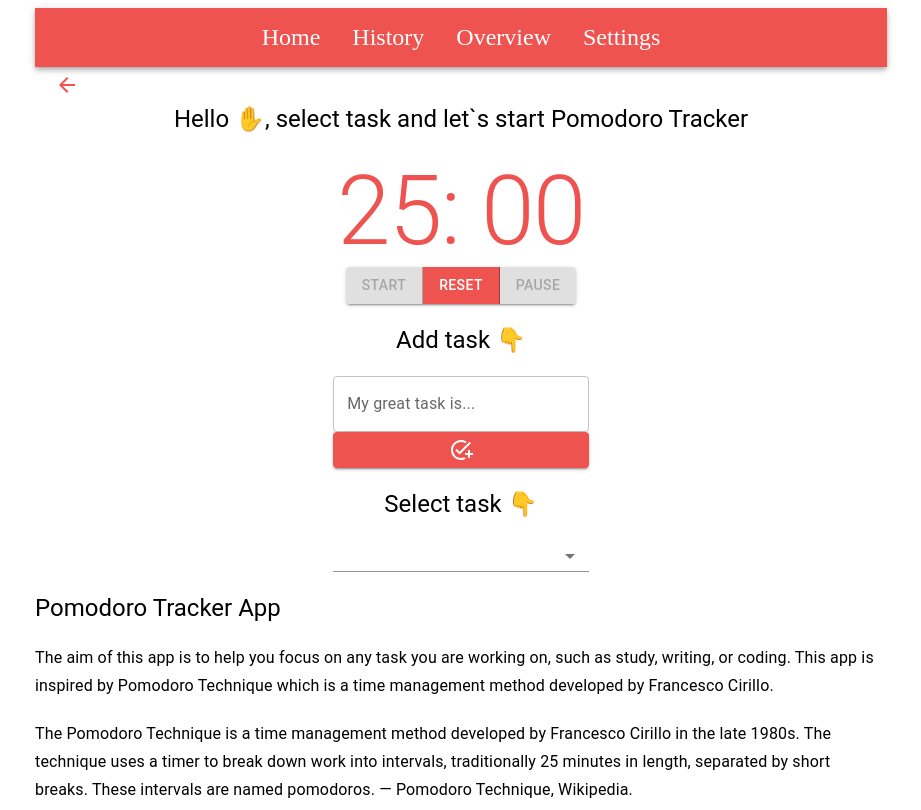
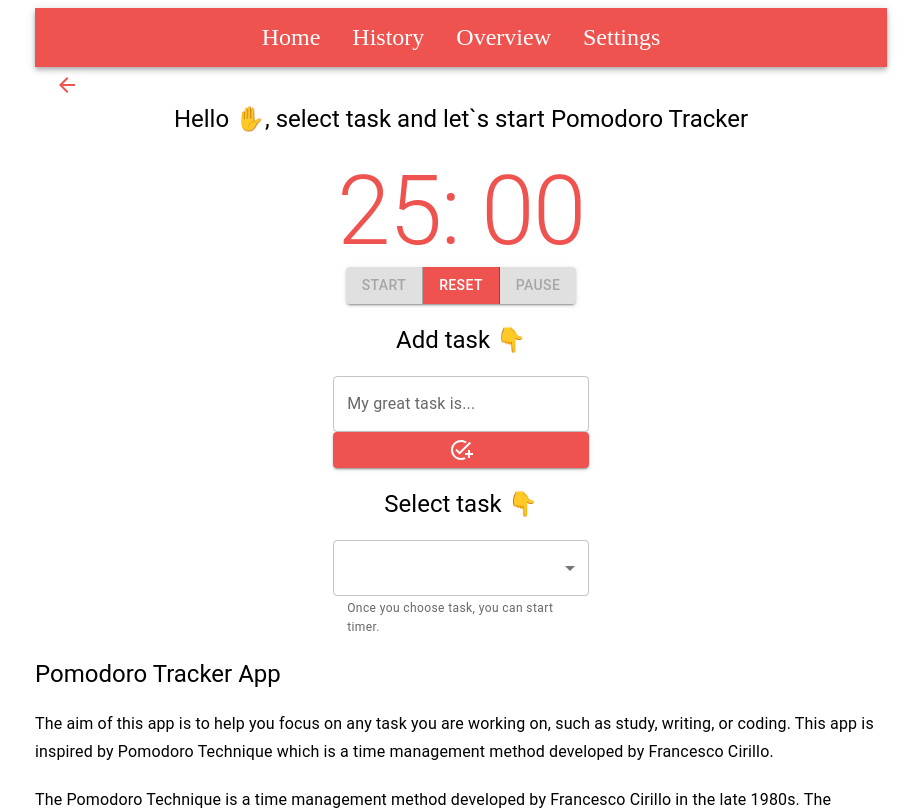
Before and after one commit to OlenaSavchenko/pomodoro, a React (Create React App) app: page /home in a window 1280 px wide. Shown: the top 810 px of the page, without its empty margins (179-1100 px from the left). Built offline with nearby package versions, Linux system fonts and the light colour scheme.

Commit message:
fix selector

```diff
--- a/src/components/TasksForm.js
+++ b/src/components/TasksForm.js
@@ -1,7 +1,7 @@
 import { useState, useRef, useContext, useEffect } from "react";
 import TasksContext from "../services/TasksContext";
 import TimeContext from "../services/TimeContext";
-import { Button, TextField, NativeSelect } from "@mui/material";
+import { Button, TextField, Select, MenuItem } from "@mui/material";
 import AddTaskIcon from '@mui/icons-material/AddTask';
 import Title from "./Title";
 
@@ -11,7 +11,7 @@
     const { setActiveTask } = useContext(TasksContext)
     const { isRunning } = useContext(TimeContext)
     const ref = useRef()
-    let i = 0
+    let i = 1
 
     useEffect(() => {
         if (localStorage.getItem('tasks')) {
@@ -49,14 +49,18 @@
                 <Button type="submit" variant="contained" title="Save task"> <AddTaskIcon /></Button>
             </form>
             <Title text="Select task &#128071;" />
-            <NativeSelect
+            <TextField
+                defaultValue={""}
+                select
                 variant='outlined'
                 onChange={handleSelectChange}
                 disabled={isRunning}
                 title="Select task"
-                style={{ marginBottom: "20px", width: "30%" }}>
-                {tasks.map(task => <option value={task} key={i++}>{task}</option>)}
-            </NativeSelect>
+                helperText="Once you choose task, you can start timer."
+                style={{ marginBottom: "20px", width: "30%" }}
+            >
+                {tasks.map(task => <MenuItem value={task} key={i++}>{task}</MenuItem>)}
+            </TextField>
 
 
         </>)
```
